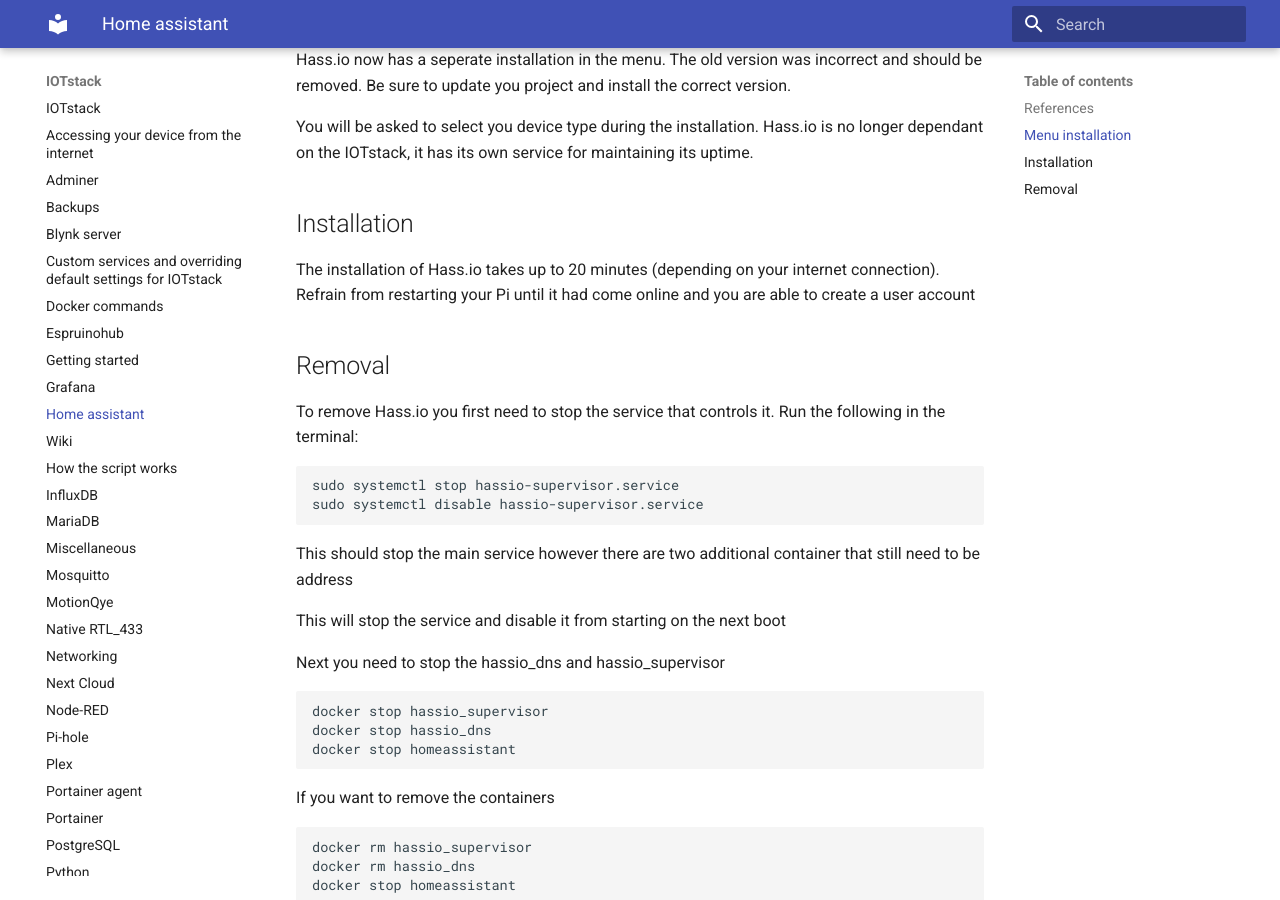
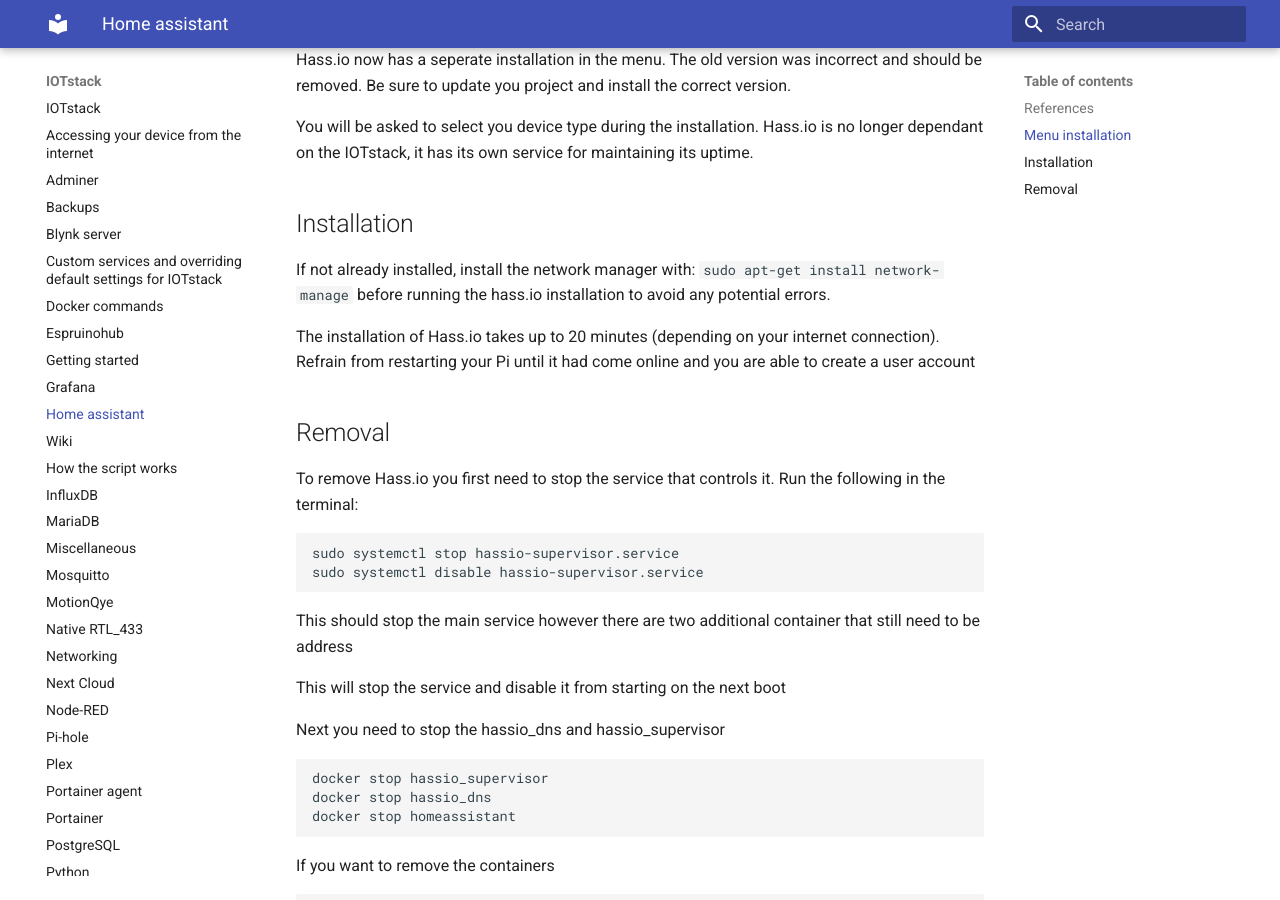
Before and after one commit to gcgarner/IOTstack, an MkDocs documentation site: the page built from docs/Home-Assistant.md, in a window 1280 px wide and 900 px high, scrolled down 452 px. Built offline with MkDocs 1.6.1 and Material for MkDocs 9.7.7, drawn with Linux system fonts in a browser that asks for light colours.

Commit message:
Added instructions for hass.io installation if network-manager is not installed.

```diff
--- a/docs/Home-Assistant.md
+++ b/docs/Home-Assistant.md
@@ -12,6 +12,8 @@
 You will be asked to select you device type during the installation. Hass.io is no longer dependant on the IOTstack, it has its own service for maintaining its uptime.
 
 ## Installation
+If not already installed, install the network manager with: `sudo apt-get install network-manage` before running the hass.io installation to avoid any potential errors.
+
 The installation of Hass.io takes up to 20 minutes (depending on your internet connection). Refrain from restarting your Pi until it had come online and you are able to create a user account
 
 ## Removal
```
